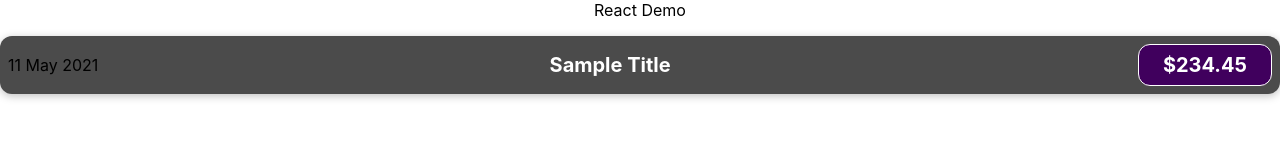
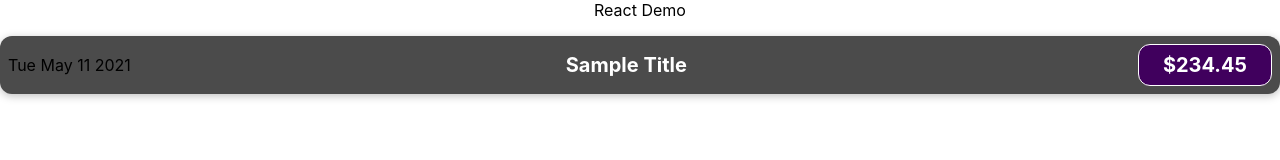
Before and after one commit to AbhiJariwala/react-expense-tracker-demo, a React (Create React App) app: page / in a window 1280 px wide. Shown: the top 160 px of the page. Built offline with nearby package versions, Linux system fonts and the light colour scheme.

Commit message:
using expression syntax to display dynamic values

```diff
--- a/src/components/ExpenseItem.js
+++ b/src/components/ExpenseItem.js
@@ -1,12 +1,17 @@
 import './ExpenseItem.css';
 
 function ExpenseItem() {
+
+  const expenseDate = new Date(2021, 4, 11);
+  const expenseTitle = 'Sample Title';
+  const expenseAmount = 234.45;
+
   return (
     <div className="expense-item">
-      <div>11 May 2021</div>
+      <div>{expenseDate.toDateString()}</div>
       <div className="expense-item__description">
-        <h2>Sample Title</h2>
-        <div className="expense-item__price">$234.45</div>
+        <h2>{expenseTitle}</h2>
+        <div className="expense-item__price">${expenseAmount}</div>
       </div>
     </div>
   );
```
